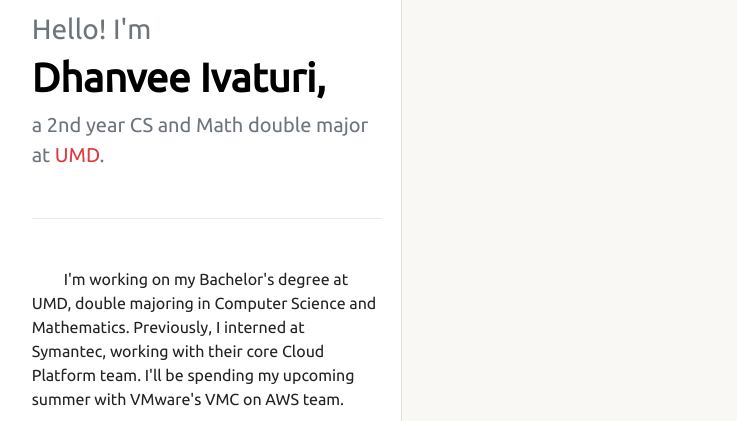
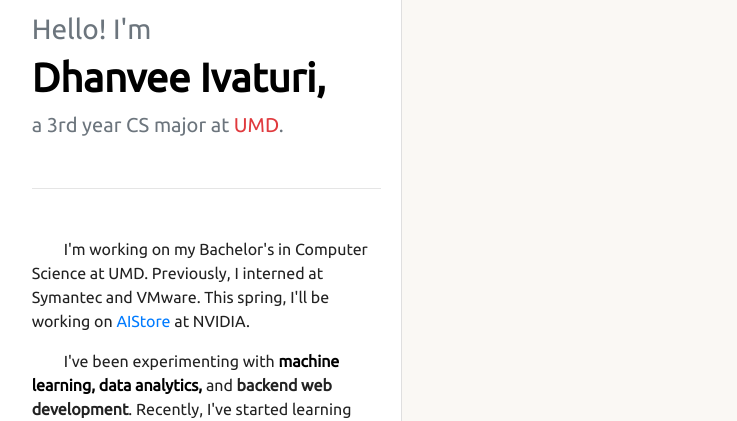
Before and after one commit to Ludikrous/ludikrous.github.io, a plain HTML site: page index.html in a window 1280 px wide. Shown: the part 169-590 px from the top of the page, 543-1280 px from the left. Drawn offline with nearby package versions, Linux system fonts and the light colour scheme.

Commit message:
Update index.html

```diff
--- a/index.html
+++ b/index.html
@@ -134,12 +134,12 @@
                             <div class="card-body">
                                 <h3 class="mt-5 text-secondary" style="font-weight: 100 !important;"> Hello! I'm</h3>
                                 <h1 style="color:black;"><b>Dhanvee Ivaturi,</b></h1>
-                                <p class="card-text mb-4 text-secondary" style="font-size: 1.25rem; font-weight: 100 !important;">a 2nd year CS and Math double major at <a style="color: #E03A3E" href="https://www.cs.umd.edu">UMD</a>.</p>
+                                <p class="card-text mb-4 text-secondary" style="font-size: 1.25rem; font-weight: 100 !important;">a 3rd year CS major at <a style="color: #E03A3E" href="https://www.cs.umd.edu">UMD</a>.</p>
 
                                 <hr class="my-5">
 
                                 <p class="card-text" style="color:#222222; font-size: 1rem; text-align: left; text-indent: 2em; font-weight: 100 !important">
-                                    I'm working on my Bachelor's degree at UMD, double majoring in Computer Science and Mathematics. Previously, I interned at Symantec, working with their core Cloud Platform team. I'll be spending my upcoming summer with VMware's VMC on AWS team.
+                                    I'm working on my Bachelor's in Computer Science at UMD. Previously, I interned at Symantec and VMware. This spring, I'll be working on <a href="https://github.com/NVIDIA/aistore">AIStore</a> at NVIDIA.
                                 </p>
                                 <p class="card-text" style="color:#222222; font-size: 1rem; text-align: left; text-indent: 2em; font-weight: 100 !important">
                                     I've been experimenting with <b style="color: black; font-weight:800">machine learning, data
```
